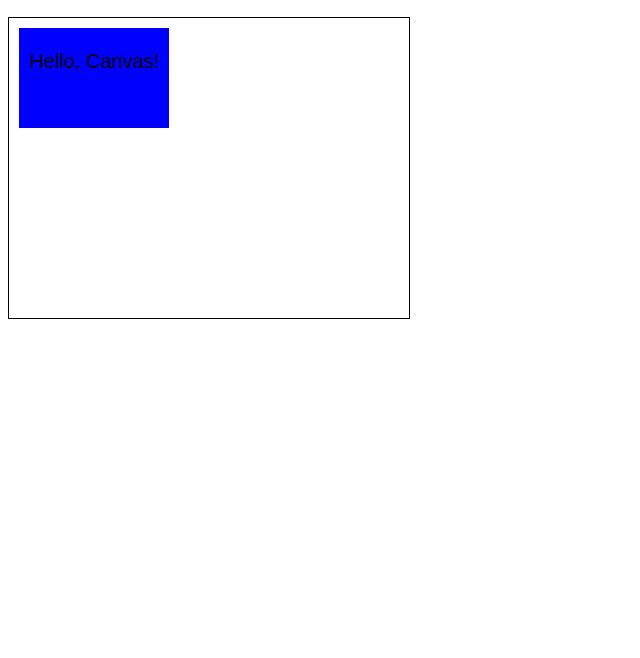
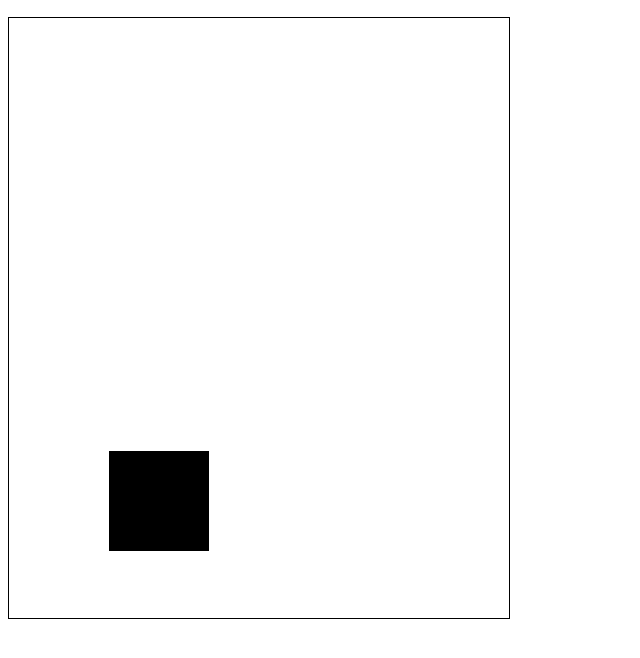
Before and after one commit to PaleWind/browser-game, a website: page game/index.html in a window 1280 px wide. Shown: the part 50-708 px from the top of the page, without its empty margins (0-640 px from the left). Drawn offline with Linux system fonts and the light colour scheme.

Commit message:
structuring and nodemon config

```diff
--- /dev/null
+++ b/game/Game.js
@@ -0,0 +1,15 @@
+import Player from "./Player.js"
+
+class Game {
+    constructor(canvas) {
+        this.canvas = canvas
+        this.width = this.canvas.width
+        this.height = this.canvas.height
+        this.player = new Player(this)
+    }
+    render(ctx) {
+        this.player.render(ctx)
+    }
+}
+
+export default Game
--- /dev/null
+++ b/game/Player.js
@@ -0,0 +1,17 @@
+class Player {
+
+    constructor(game) {
+        this.game = game
+        this.width = 100
+        this.height = 100
+        this.x = 100
+        this.y = 433
+    }
+
+    render(ctx) {
+        ctx.fillRect(this.x, this.y, this.width, this.height)
+    }
+
+}
+
+export default Player
--- a/game/index.html
+++ b/game/index.html
@@ -13,20 +13,6 @@
   <body>
     <h2>aoi's game!</h2>
     <canvas id="myCanvas" width="400" height="300"></canvas>
-
-    <script>
-      // JavaScript to draw on the canvas
-      var canvas = document.getElementById('myCanvas');
-      var ctx = canvas.getContext('2d');
-
-      // Draw a rectangle
-      ctx.fillStyle = 'blue';
-      ctx.fillRect(10, 10, 150, 100);
-
-      // Draw some text
-      ctx.font = '20px Arial';
-      ctx.fillStyle = 'black';
-      ctx.fillText('Hello, Canvas!', 20, 50);
-    </script>
+    <script type="module" src="main.js"></script>
   </body>
 </html>
--- /dev/null
+++ b/game/main.js
@@ -0,0 +1,21 @@
+import Game from "./Game.js";
+
+const boardWidth = 500
+const boardHeight = 600
+
+window.addEventListener('load', function(){
+  // JavaScript to draw on the canvas
+  var canvas = document.getElementById('myCanvas');
+  var ctx = canvas.getContext('2d');
+  canvas.width = boardWidth
+  canvas.height = boardHeight
+
+  const game = new Game(canvas)
+
+  function animate() {
+    ctx.clearRect(0, 0, canvas.width, canvas.height)
+    game.render(ctx)
+    requestAnimationFrame(animate)
+  }
+  animate()
+})
--- a/server/server.js
+++ b/server/server.js
@@ -1,4 +1,5 @@
-const express = require('express');
+import express from 'express';
+// const express = require('express');
 const app = express();
 const port = 3000;
 
```
Also changed, not shown: package.json (+8 -1 lines), game/Projectile.js (added).
